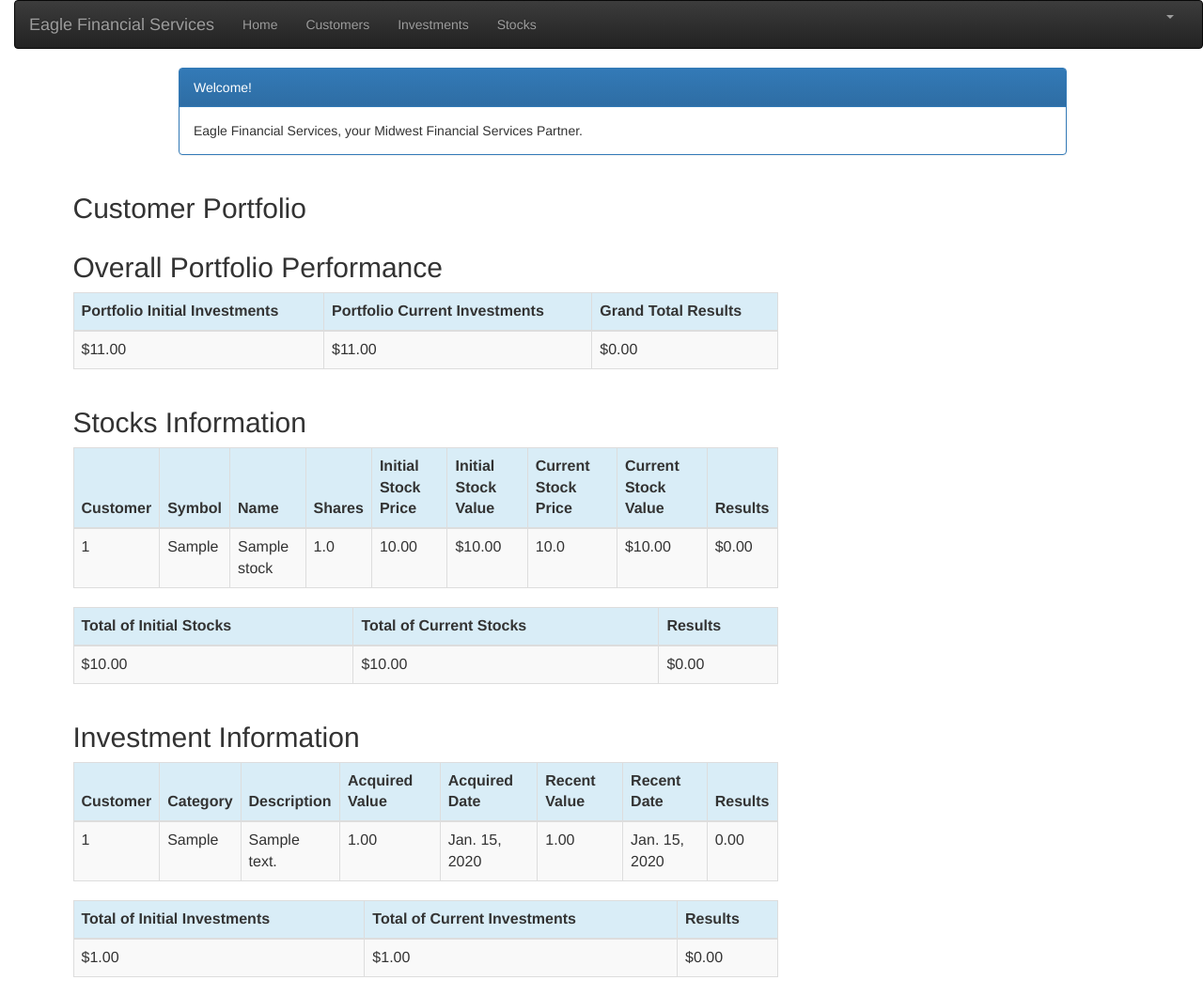
After one commit to hmeaton/efs, a Django app: page /customer/1/portfolio in a window 1280 px wide. The commit adds this page. Shown: the whole page at 94% size. Run offline with Django 3.2, Linux system fonts and the light colour scheme; a user stored in the database is signed in; tables that the repository leaves empty hold one stand-in row (values such as "Sample post"); a database or web service that is not in the repository returns one stand-in record (values such as "Sample title"); data that the repository does not hold is empty; some libraries are stand-ins or nearby versions.

Commit message:
Part 3 commit

```diff
--- a/efs/urls.py
+++ b/efs/urls.py
@@ -24,5 +24,25 @@ urlpatterns = [
     path('', include('portfolio.urls')),
     url(r'^accounts/login/$', views.login, name='login'),
     url(r'^accounts/logout/$', views.logout, name='logout', kwargs={'next_page': '/'}),
+    # change password urls
+    path('password_change/',
+         views.PasswordChangeView.as_view(),
+         name='password_change'),
+    path('password_change/done/',
+         views.PasswordChangeDoneView.as_view(),
+         name='password_change_done'),
+    # reset password urls
+    path('password_reset/',
+         views.PasswordResetView.as_view(),
+         name='password_reset_form'),
+    path('password_reset/done/',
+         views.PasswordResetDoneView.as_view(),
+         name='password_reset_done'),
+    path('reset/<uidb64>/<token>/',
+         views.PasswordResetConfirmView.as_view(),
+         name='password_reset_confirm'),
+    path('reset/done/',
+         views.PasswordResetCompleteView.as_view(),
+         name='password_reset_complete'),
 
 ]
--- a/portfolio/templates/portfolio/base.html
+++ b/portfolio/templates/portfolio/base.html
@@ -14,28 +14,33 @@
             margin-bottom: 0;
             border-radius: 0;
         }
+
         /* Set height of the grid so .sidenav can be 100% (adjust as needed) */
         .row.content {
             height: 450px
         }
+
         /* Set gray background color and 100% height */
         .sidenav {
             padding-top: 20px;
             background-color: #f1f1f1;
             height: 100%;
         }
+
         /* Set black background color, white text and some padding */
         footer {
             background-color: #555;
             color: white;
             padding: 15px;
         }
+
         /* On small screens, set height to 'auto' for sidenav and grid */
         @media screen and (max-width: 767px) {
             .sidenav {
                 height: auto;
                 padding: 15px;
             }
+
             .row.content {
                 height: auto;
             }
@@ -65,7 +70,7 @@
             <ul class="nav navbar-nav">
                 <li><a href="{% url 'portfolio:home' %}">Home</a></li>
                 <li><a href="{% url 'portfolio:customer_list' %}">Customers</a></li>
-               <li><a href="{% url 'portfolio:investment_list' %}">Investments</a></li>
+                <li><a href="{% url 'portfolio:investment_list' %}">Investments</a></li>
                 <li><a href="{% url 'portfolio:stock_list' %}">Stocks</a></li>
 
             </ul>
@@ -77,10 +82,12 @@
                         </a>
                         <ul class="dropdown-menu" role="menu">
                             <li><a href="{% url 'logout' %}"><i class="fa fa-btn fa-sign-out"></i>Logout</a></li>
+                            <li><a href="{% url 'password_change' %}">Change password</a></li>
                         </ul>
                     </li>
                 {% else %}
                     <li><a href="{% url 'login' %}"><span class="glyphicon glyphicon-log-in"></span> Login</a></li>
+                    <li><a href="{% url 'password_reset_form' %}">Forgot password</a></li>
                 {% endif %}
             </ul>
         </div>
@@ -99,9 +106,7 @@
                                 <div class="caption">
                                     <h2>Customer</h2>
                                     <p>We see our success in our customers success, it gives us an immense pleasure when
-                                        our
-                                        advises
-                                        turn out to be fruitful. </p>
+                                        our advises turn out to be fruitful. </p>
                                     {% if user.is_authenticated %}
                                         <p><a class="btn btn-default" href="{% url 'portfolio:customer_list' %}"
                                               role="button">View
--- a/portfolio/templates/portfolio/customer_list.html
+++ b/portfolio/templates/portfolio/customer_list.html
@@ -13,6 +13,7 @@
         body {
             background-color: beige;
         }
+
 </style>
 <div class="container">
     <div class="row">
@@ -61,9 +62,8 @@
                    class="btn btn-danger">Delete</a>
             </td>
 
-                    <td><a href=""
-                           class="btn btn-primary">Portfolio</a>
-
+            <td><a href="{% url 'portfolio:portfolio' pk=customer.pk %}"
+                   class="btn btn-primary">Portfolio</a></td>
         </tr>
         {% endfor %}
         </tbody>
--- /dev/null
+++ b/portfolio/templates/portfolio/portfolio.html
@@ -0,0 +1,176 @@
+{% extends 'portfolio/base.html' %}
+{% load staticfiles %}
+{% load mathfilters %}
+{% block content %}
+
+<link rel="stylesheet" href="//maxcdn.bootstrapcdn.com/bootstrap/3.2.0/css/bootstrap.min.css">
+<link rel="stylesheet" href="//maxcdn.bootstrapcdn.com/bootstrap/3.2.0/css/bootstrap-theme.min.css">
+<link href="//fonts.googleapis.com/css?family=Lobster&subset=latin,latin-ext" rel="stylesheet" type="text/css">
+
+<html lang="en">
+<head>
+    <link rel="stylesheet" href="{% static 'css/portfolio.css' %}">
+    <meta charset="UTF-8">
+    <title>Eagle Financial Services</title>
+</head>
+<body>
+<div class="container">
+    <div class="row">
+        <div class="col-md-10 col-md-offset-1">
+            <div class="panel panel-primary">
+                <div class="panel-heading">Welcome!</div>
+                <div class="panel-body">
+                    Eagle Financial Services, your Midwest Financial Services Partner.
+                </div>
+            </div>
+        </div>
+    </div>
+</div>
+<div class="row">
+    <h2 style="padding-left: 15Px">Customer Portfolio</h2>
+</div>
+
+
+<div class="row">
+    <h2 style="padding-left: 15Px">Overall Portfolio Performance</h2>
+</div>
+<div>
+    <table class="table table-striped table-bordered table-hover">
+        <thead>
+        <tr class="bg-info">
+            <th>Portfolio Initial Investments</th>
+            <th>Portfolio Current Investments</th>
+            <th>Grand Total Results</th>
+        </tr>
+        </thead>
+        <tbody>
+
+        <tr>
+            <td>${{ sum_of_initial_stock_value | add:sum_acquired_value.acquired_value__sum | floatformat:"2" }}</td>
+            <td>${{ sum_current_stocks_value | add:sum_recent_value.recent_value__sum | floatformat:"2" }}</td>
+            <td>${{ sum_current_stocks_value | add:sum_recent_value.recent_value__sum | sub:sum_of_initial_stock_value | sub:sum_acquired_value.acquired_value__sum | floatformat:"2" }}
+            </td>
+        </tr>
+        </tbody>
+    </table>
+</div>
+
+    <div class="row">
+        <h2 style="padding-left: 15Px">Stocks Information</h2>
+    </div>
+    <div>
+        <table class="table table-striped table-bordered table-hover">
+            <thead>
+            <tr class="bg-info">
+                <th>Customer</th>
+                <th>Symbol</th>
+                <th>Name</th>
+                <th>Shares</th>
+                <th>Initial Stock Price</th>
+                <th>Initial Stock Value</th>
+                <th>Current Stock Price</th>
+                <th>Current Stock Value</th>
+                <th>Results</th>
+            </tr>
+            </thead>
+            <tbody>
+            {% for stock in stocks %}
+            <tr>
+                <td>{{ stock.customer }}</td>
+                <td>{{ stock.symbol }}</td>
+                <td>{{ stock.name }}</td>
+                <td>{{ stock.shares }}</td>
+                <td>{{ stock.purchase_price }}</td>
+                <td>${{ stock.initial_stock_value | floatformat:"2" }}</td>
+                <td>{{ stock.current_stock_price }}</td>
+                <td>${{ stock.current_stock_value | floatformat:"2" }}</td>
+                <td>${{ stock.current_stock_value | sub:stock.initial_stock_value | floatformat:"2" }}</td>
+            </tr>
+            {% endfor %}
+            </tbody>
+        </table>
+    </div>
+    <div>
+
+        <table class="table table-striped table-bordered table-hover">
+            <thead>
+            <tr class="bg-info">
+
+                <th>Total of Initial Stocks</th>
+                <th>Total of Current Stocks</th>
+                <th>Results</th>
+            </tr>
+            </thead>
+            <tbody>
+
+            <tr>
+                <td>${{ sum_of_initial_stock_value | floatformat:"2" }}</td>
+                <td>${{ sum_current_stocks_value | floatformat:"2" }}</td>
+                <td>${{ sum_current_stocks_value | sub:sum_of_initial_stock_value | floatformat:"2" }}</td>
+
+            </tr>
+
+            </tbody>
+        </table>
+    </div>
+
+    <div class="row">
+        <h2 style="padding-left: 15Px">Investment Information</h2>
+    </div>
+
+    <div>
+        <table class="table table-striped table-bordered table-hover">
+            <thead>
+            <tr class="bg-info">
+                <th>Customer</th>
+                <th>Category</th>
+                <th>Description</th>
+                <th>Acquired Value</th>
+                <th>Acquired Date</th>
+                <th>Recent Value</th>
+                <th>Recent Date</th>
+                <th>Results</th>
+            </tr>
+            </thead>
+            <tbody>
+            {% for investment in investments %}
+            <tr>
+                <td>{{ investment.customer }}</td>
+                <td>{{ investment.category }}</td>
+                <td>{{ investment.description }}</td>
+                <td>{{ investment.acquired_value }}</td>
+                <td>{{ investment.acquired_date }}</td>
+                <td>{{ investment.recent_value }}</td>
+                <td>{{ investment.recent_date }}</td>
+                <td>{{ investment.results_by_investment }}</td>
+            </tr>
+            {% endfor %}
+            </tbody>
+        </table>
+    </div>
+
+    <div>
+
+        <table class="table table-striped table-bordered table-hover">
+            <thead>
+            <tr class="bg-info">
+
+                <th>Total of Initial Investments</th>
+                <th>Total of Current Investments</th>
+                <th>Results</th>
+            </tr>
+            </thead>
+            <tbody>
+
+            <tr>
+                <td>${{ sum_acquired_value.acquired_value__sum | floatformat:"2" }}</td>
+                <td>${{ sum_recent_value.recent_value__sum | floatformat:"2" }}</td>
+                <td>${{ sum_recent_value.recent_value__sum | sub:sum_acquired_value.acquired_value__sum | floatformat:"2" }}
+                </td>
+
+            </tr>
+
+            </tbody>
+        </table>
+    </div>
+{% endblock %}
--- a/portfolio/templates/registration/login.html
+++ b/portfolio/templates/registration/login.html
@@ -14,5 +14,6 @@
 
         <input type="submit" value="login"/>
         <input type="hidden" name="next" value="{{ next }}"/>
+        <p><a href="{% url "password_reset" %}">Forgotten your password?</a></p>
     </form>
 {% endblock %}
--- /dev/null
+++ b/portfolio/templates/registration/password_reset_email.html
@@ -0,0 +1,3 @@
+A password reset was requested for email {{ email }}. Follow the link below:
+{{ protocol }}://{{ domain }}{% url 'password_reset_confirm' uidb64=uid token=token %}
+Your username is: {{ user.get_username }}
--- a/portfolio/urls.py
+++ b/portfolio/urls.py
@@ -1,6 +1,7 @@
 from django.conf.urls import url
 from . import views
 from django.urls import path
+from rest_framework.urlpatterns import format_suffix_patterns
 
 app_name = 'portfolio'
 urlpatterns = [
@@ -18,5 +19,8 @@ urlpatterns = [
     path('investment/<int:pk>/edit/', views.investment_edit, name='investment_edit'),
     path('investment/<int:pk>/delete/', views.investment_delete, name='investment_delete'),
     path('investment/create/', views.investment_new, name='investment_new'),
+    path('customer/<int:pk>/portfolio', views.portfolio, name='portfolio'),
+    url(r'^customers_json/', views.CustomerList.as_view()),
+]
 
-]
+urlpatterns = format_suffix_patterns(urlpatterns)
--- a/portfolio/views.py
+++ b/portfolio/views.py
@@ -4,139 +4,181 @@ from .models import *
 from .forms import *
 from django.shortcuts import render, get_object_or_404
 from django.shortcuts import redirect
+from django.db.models import Sum
+from rest_framework.views import APIView
+from rest_framework.response import Response
+from rest_framework import status
+from .serializers import CustomerSerializer
+
+now = timezone.now()
 
 
+def home(request):
+    return render(request, 'portfolio/home.html',
+                  {'portfolio': home})
 
-now = timezone.now()
-def home(request):
-   return render(request, 'portfolio/home.html',
-                 {'portfolio': home})
 
 @login_required
 def customer_list(request):
     customer = Customer.objects.filter(created_date__lte=timezone.now())
     return render(request, 'portfolio/customer_list.html',
-                 {'customers': customer})
+                  {'customers': customer})
 
 
 @login_required
 def customer_edit(request, pk):
-   customer = get_object_or_404(Customer, pk=pk)
-   if request.method == "POST":
-       # update
-       form = CustomerForm(request.POST, instance=customer)
-       if form.is_valid():
-           customer = form.save(commit=False)
-           customer.updated_date = timezone.now()
-           customer.save()
-           customer = Customer.objects.filter(created_date__lte=timezone.now())
-           return render(request, 'portfolio/customer_list.html',
-                         {'customers': customer})
-   else:
+    customer = get_object_or_404(Customer, pk=pk)
+    if request.method == "POST":
+        # update
+        form = CustomerForm(request.POST, instance=customer)
+        if form.is_valid():
+            customer = form.save(commit=False)
+            customer.updated_date = timezone.now()
+            customer.save()
+            customer = Customer.objects.filter(created_date__lte=timezone.now())
+            return render(request, 'portfolio/customer_list.html',
+                          {'customers': customer})
+    else:
         # edit
-       form = CustomerForm(instance=customer)
-   return render(request, 'portfolio/customer_edit.html', {'form': form})
+        form = CustomerForm(instance=customer)
+    return render(request, 'portfolio/customer_edit.html', {'form': form})
 
 
 @login_required
 def customer_delete(request, pk):
-   customer = get_object_or_404(Customer, pk=pk)
-   customer.delete()
-   return redirect('portfolio:customer_list')
+    customer = get_object_or_404(Customer, pk=pk)
+    customer.delete()
+    return redirect('portfolio:customer_list')
 
 
 @login_required
 def stock_list(request):
-   stocks = Stock.objects.filter(purchase_date__lte=timezone.now())
-   return render(request, 'portfolio/stock_list.html', {'stocks': stocks})
+    stocks = Stock.objects.filter(purchase_date__lte=timezone.now())
+    return render(request, 'portfolio/stock_list.html', {'stocks': stocks})
 
 
 @login_required
 def stock_new(request):
-   if request.method == "POST":
-       form = StockForm(request.POST)
-       if form.is_valid():
-           stock = form.save(commit=False)
-           stock.created_date = timezone.now()
-           stock.save()
-           stocks = Stock.objects.filter(purchase_date__lte=timezone.now())
-           return render(request, 'portfolio/stock_list.html',
-                         {'stocks': stocks})
-   else:
-       form = StockForm()
-       # print("Else")
-   return render(request, 'portfolio/stock_new.html', {'form': form})
+    if request.method == "POST":
+        form = StockForm(request.POST)
+        if form.is_valid():
+            stock = form.save(commit=False)
+            stock.created_date = timezone.now()
+            stock.save()
+            stocks = Stock.objects.filter(purchase_date__lte=timezone.now())
+            return render(request, 'portfolio/stock_list.html',
+                          {'stocks': stocks})
+    else:
+        form = StockForm()
+        # print("Else")
+    return render(request, 'portfolio/stock_new.html', {'form': form})
 
 
 @login_required
 def stock_edit(request, pk):
-   stock = get_object_or_404(Stock, pk=pk)
-   if request.method == "POST":
-       form = StockForm(request.POST, instance=stock)
-       if form.is_valid():
-           stock = form.save()
-           # stock.customer = stock.id
-           stock.updated_date = timezone.now()
-           stock.save()
-           stocks = Stock.objects.filter(purchase_date__lte=timezone.now())
-           return render(request, 'portfolio/stock_list.html', {'stocks': stocks})
-   else:
-       # print("else")
-       form = StockForm(instance=stock)
-   return render(request, 'portfolio/stock_edit.html', {'form': form})
+    stock = get_object_or_404(Stock, pk=pk)
+    if request.method == "POST":
+        form = StockForm(request.POST, instance=stock)
+        if form.is_valid():
+            stock = form.save()
+            # stock.customer = stock.id
+            stock.updated_date = timezone.now()
+            stock.save()
+            stocks = Stock.objects.filter(purchase_date__lte=timezone.now())
+            return render(request, 'portfolio/stock_list.html', {'stocks': stocks})
+    else:
+        # print("else")
+        form = StockForm(instance=stock)
+    return render(request, 'portfolio/stock_edit.html', {'form': form})
 
 
 @login_required
 def stock_delete(request, pk):
-   stock = get_object_or_404(Stock, pk=pk)
-   stock.delete()
-   stocks = Stock.objects.filter(purchase_date__lte=timezone.now())
-   return render(request, 'portfolio/stock_list.html', {'stocks': stocks})
+    stock = get_object_or_404(Stock, pk=pk)
+    stock.delete()
+    stocks = Stock.objects.filter(purchase_date__lte=timezone.now())
+    return render(request, 'portfolio/stock_list.html', {'stocks': stocks})
 
 
 @login_required
 def investment_list(request):
-   investments = Investment.objects.filter(acquired_date__lte=timezone.now())
-   return render(request, 'portfolio/investment_list.html', {'investments': investments})
+    investments = Investment.objects.filter(acquired_date__lte=timezone.now())
+    return render(request, 'portfolio/investment_list.html', {'investments': investments})
 
 
 @login_required
 def investment_edit(request, pk):
-   investment = get_object_or_404(Investment, pk=pk)
-   if request.method == "POST":
-       form = InvestmentForm(request.POST, instance=investment)
-       if form.is_valid():
-           investment = form.save()
-           # stock.customer = stock.id
-           investment.save()
-           investments = Investment.objects.filter(acquired_date__lte=timezone.now())
-           return render(request, 'portfolio/investment_list.html', {'investments': investments})
-   else:
-       # print("else")
-       form = InvestmentForm(instance=investment)
-   return render(request, 'portfolio/investment_edit.html', {'form': form})
+    investment = get_object_or_404(Investment, pk=pk)
+    if request.method == "POST":
+        form = InvestmentForm(request.POST, instance=investment)
+        if form.is_valid():
+            investment = form.save()
+            # stock.customer = stock.id
+            investment.save()
+            investments = Investment.objects.filter(acquired_date__lte=timezone.now())
+            return render(request, 'portfolio/investment_list.html', {'investments': investments})
+    else:
+        # print("else")
+        form = InvestmentForm(instance=investment)
+    return render(request, 'portfolio/investment_edit.html', {'form': form})
 
 
 @login_required
 def investment_delete(request, pk):
-   investment = get_object_or_404(Investment, pk=pk)
-   investment.delete()
-   investments = Investment.objects.filter(acquired_date__lte=timezone.now())
-   return render(request, 'portfolio/investment_list.html', {'investments': investments})
+    investment = get_object_or_404(Investment, pk=pk)
+    investment.delete()
+    investments = Investment.objects.filter(acquired_date__lte=timezone.now())
+    return render(request, 'portfolio/investment_list.html', {'investments': investments})
 
 
 @login_required
 def investment_new(request):
-   if request.method == "POST":
-       form = InvestmentForm(request.POST)
-       if form.is_valid():
-           investment = form.save(commit=False)
-           investment.created_date = timezone.now()
-           investment.save()
-           investments = Investment.objects.filter(acquired_date__lte=timezone.now())
-           return render(request, 'portfolio/investment_list.html',
-                         {'investments': investments})
-   else:
-       form = InvestmentForm()
-       # print("Else")
-   return render(request, 'portfolio/investment_new.html', {'form': form})
+    if request.method == "POST":
+        form = InvestmentForm(request.POST)
+        if form.is_valid():
+            investment = form.save(commit=False)
+            investment.created_date = timezone.now()
+            investment.save()
+            investments = Investment.objects.filter(acquired_date__lte=timezone.now())
+            return render(request, 'portfolio/investment_list.html',
+                          {'investments': investments})
+    else:
+        form = InvestmentForm()
+        # print("Else")
+    return render(request, 'portfolio/investment_new.html', {'form': form})
+
+
+@login_required
+def portfolio(request, pk):
+    customer = get_object_or_404(Customer, pk=pk)
+    customers = Customer.objects.filter(created_date__lte=timezone.now())
+    investments = Investment.objects.filter(customer=pk)
+    stocks = Stock.objects.filter(customer=pk)
+    sum_acquired_value = Investment.objects.filter(customer=pk).aggregate(Sum('acquired_value'))
+    sum_recent_value = Investment.objects.filter(customer=pk).aggregate(Sum('recent_value'))
+
+    # Initialize the value of the stocks
+    sum_current_stocks_value = 0
+    sum_of_initial_stock_value = 0
+
+    # Loop through each stock and add the value to the total
+    for stock in stocks:
+        sum_current_stocks_value += stock.current_stock_value()
+        sum_of_initial_stock_value += stock.initial_stock_value()
+
+    return render(request, 'portfolio/portfolio.html', {'customers': customers, 'investments': investments,
+                                                        'stocks': stocks,
+                                                        'sum_acquired_value': sum_acquired_value,
+                                                        'sum_recent_value': sum_recent_value,
+                                                        'sum_current_stocks_value': sum_current_stocks_value,
+                                                        'sum_of_initial_stock_value': sum_of_initial_stock_value})
+
+
+# List at the end of the views.py
+# Lists all customers
+class CustomerList(APIView):
+
+    def get(self, request):
+        customers_json = Customer.objects.all()
+        serializer = CustomerSerializer(customers_json, many=True)
+        return Response(serializer.data)
```
Also changed, not shown: efs/settings.py (+11 -2 lines), portfolio/models.py (+24 -2 lines), portfolio/serializers.py (added, +9 -0 lines), portfolio/templates/registration/password_change_done.html (added, +8 -0 lines), portfolio/templates/registration/password_change_form.html (added, +13 -0 lines), portfolio/templates/registration/password_reset_complete.html (added, +8 -0 lines), portfolio/templates/registration/password_reset_confirm.html (added, +18 -0 lines), portfolio/templates/registration/password_reset_done.html (added, +9 -0 lines), portfolio/templates/registration/password_reset_form.html (added, +13 -0 lines), 1 other file. Lines whose indentation alone changed are shown as unchanged.
